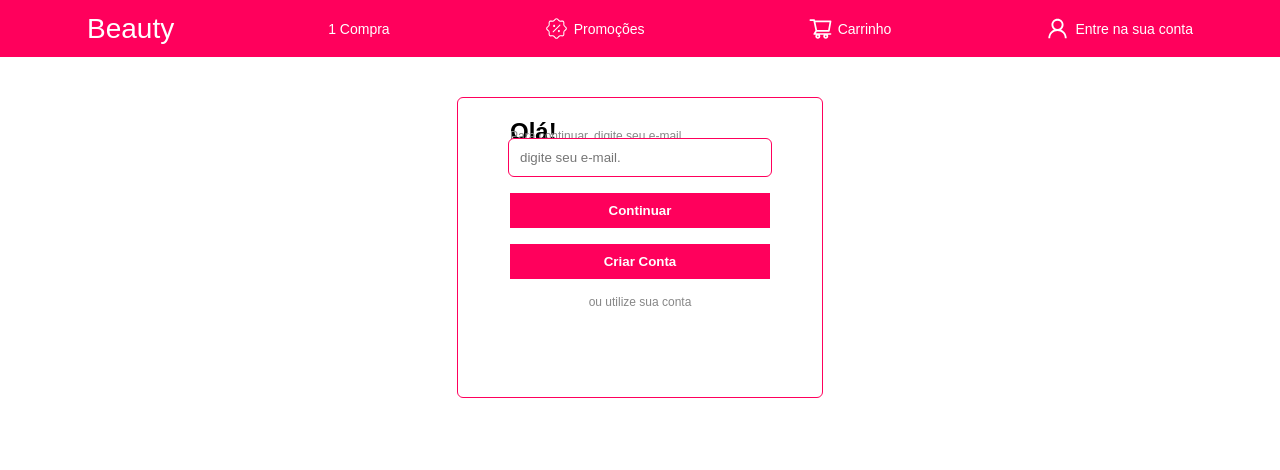
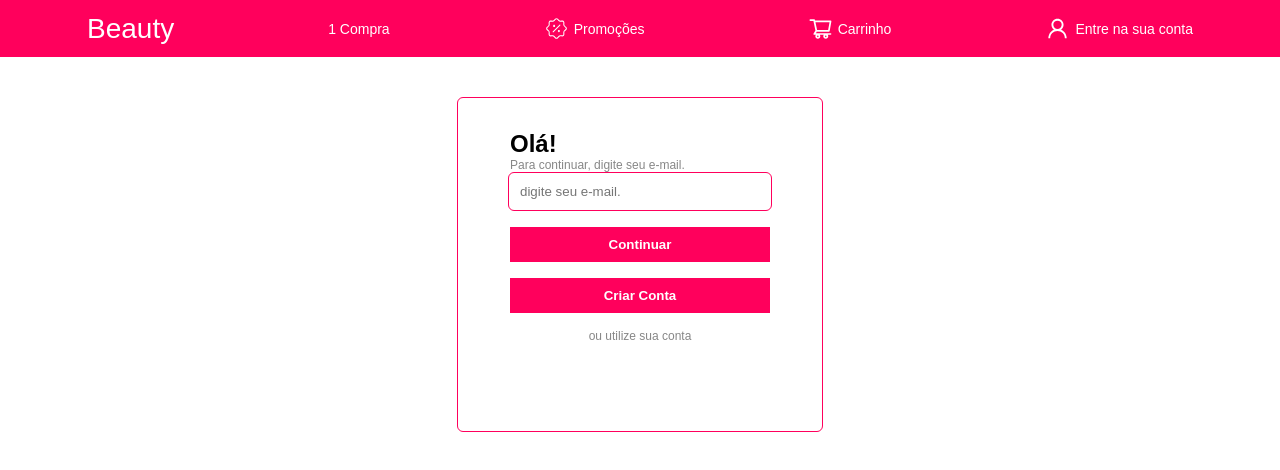
Before and after one commit to GabrielWojcik/ecommerce-card, a Next.js app: page /login in a window 1280 px wide. Shown: the top 470 px of the page. Built offline with nearby package versions, Linux system fonts and the light colour scheme.

Commit message:
fix headers

```diff
--- a/src/components/navbar/index.jsx
+++ b/src/components/navbar/index.jsx
@@ -95,8 +95,10 @@ export default function MenuMain() {
                 <p>Descontos</p>
            </div>
            <div className="container-text-icon">
-               <BiUserCircle size={25} color="#FF005C" />
-               <p>Perfil</p>
+              <Link href="/account">
+                    <BiUserCircle size={25} color="#FF005C" />
+                    <p>Perfil</p>
+              </Link>
            </div>
            <div className="container-text-icon">
                 <Link href="/login">
--- a/styles/login/styles.ts
+++ b/styles/login/styles.ts
@@ -18,7 +18,7 @@ export const Card = styled.div`
 
 
     h2, p {
-        line-height: 0.25rem;
+        /* line-height: 0.25rem; */
         padding: 0 1.25rem;
     }
 
```
